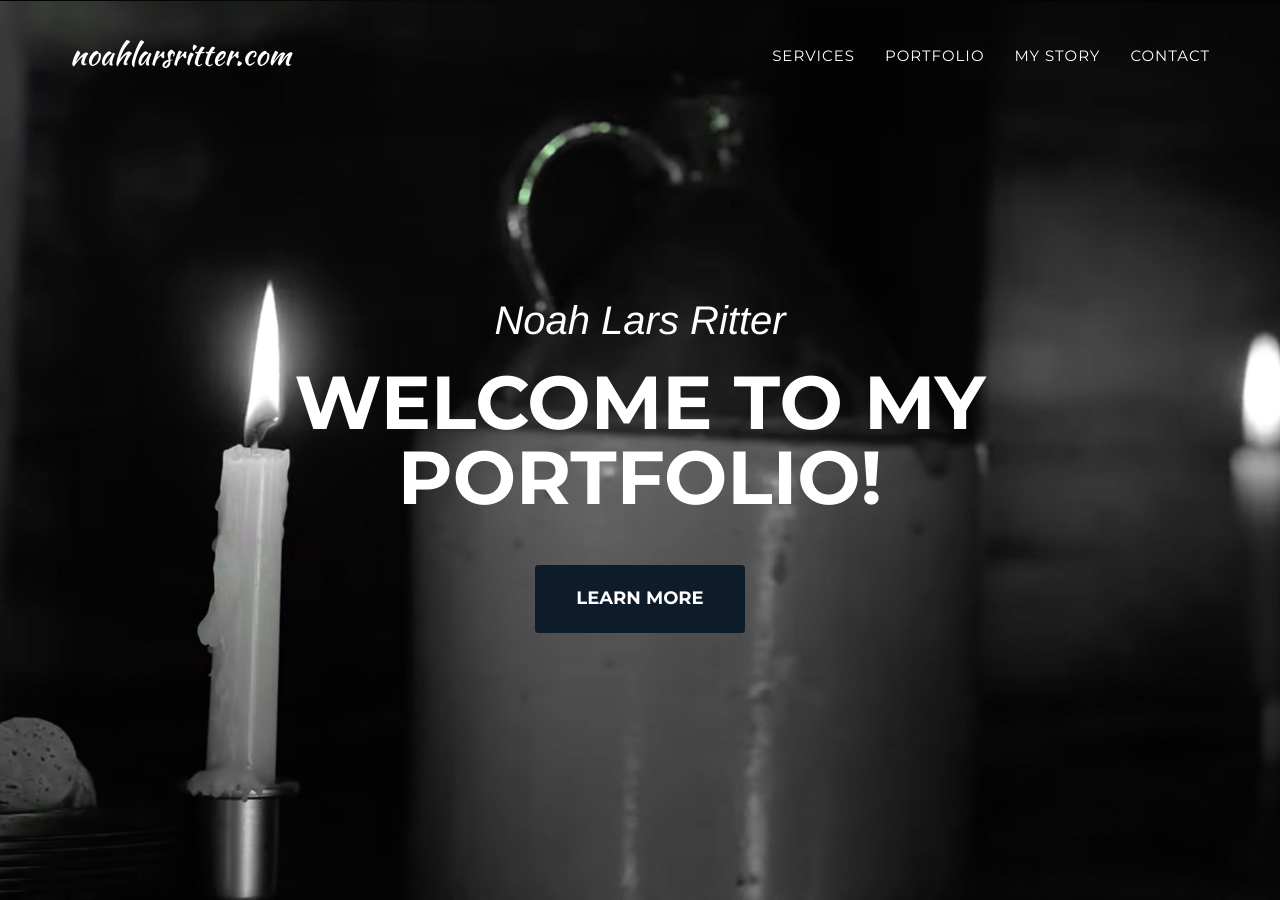
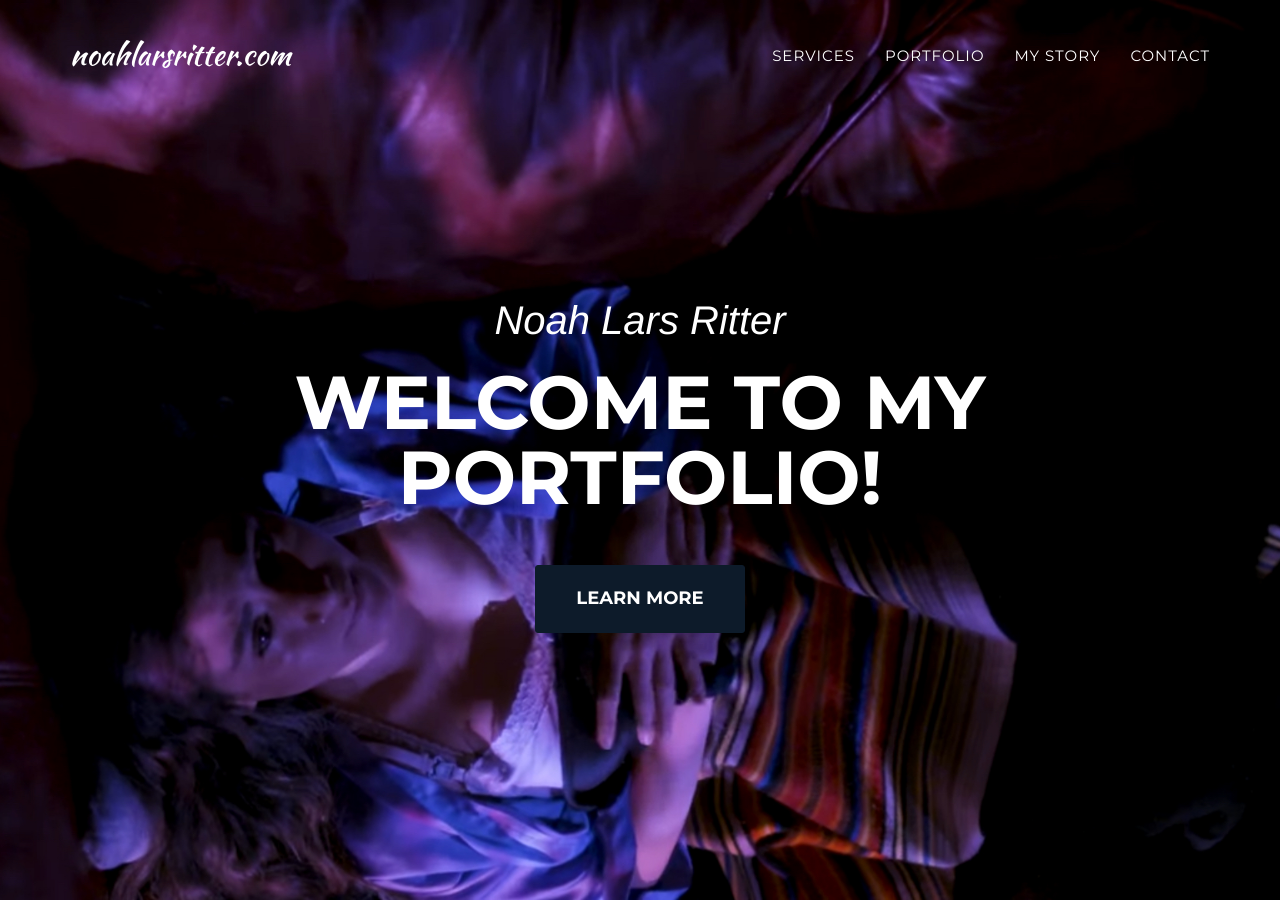
Before and after one commit to n2o2a2h/noahlarsritter.github.io, a Jekyll site: the page built from index.html, in a window 1280 px wide and 900 px high. Built offline with Jekyll 4.4.1, drawn with Linux system fonts in a browser that asks for light colours; some web fonts are replaced.

Commit message:
Update header.html

```diff
--- a/_includes/header.html
+++ b/_includes/header.html
@@ -39,7 +39,7 @@
 
 <!-- Header -->
 <header style="
-    background-image: url('/img/newheader.jpeg');
+    background-image: url('/img/film1.jpg');
 background-size: cover;
 background-position: center;
 background-repeat: no-repeat;
```
